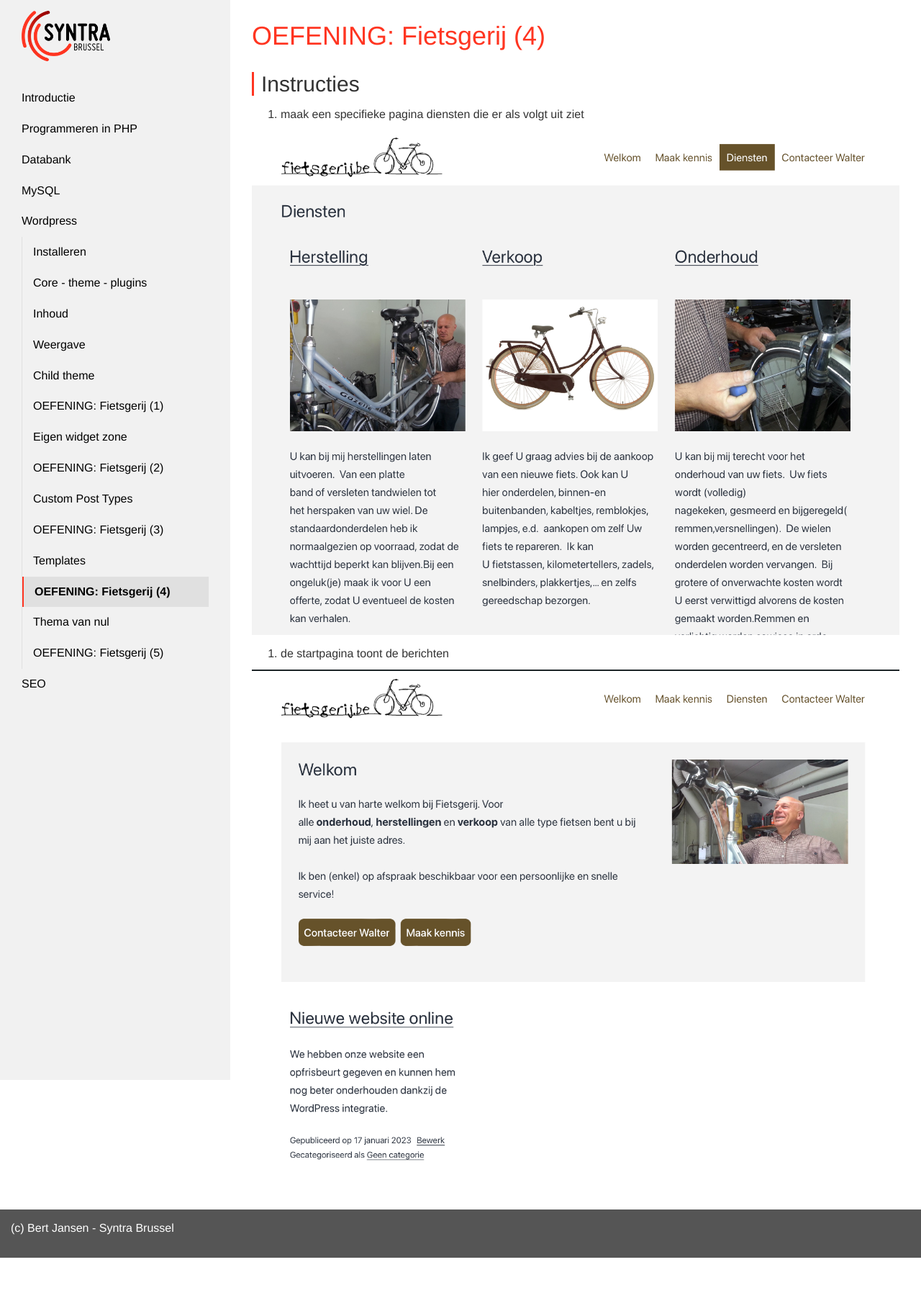
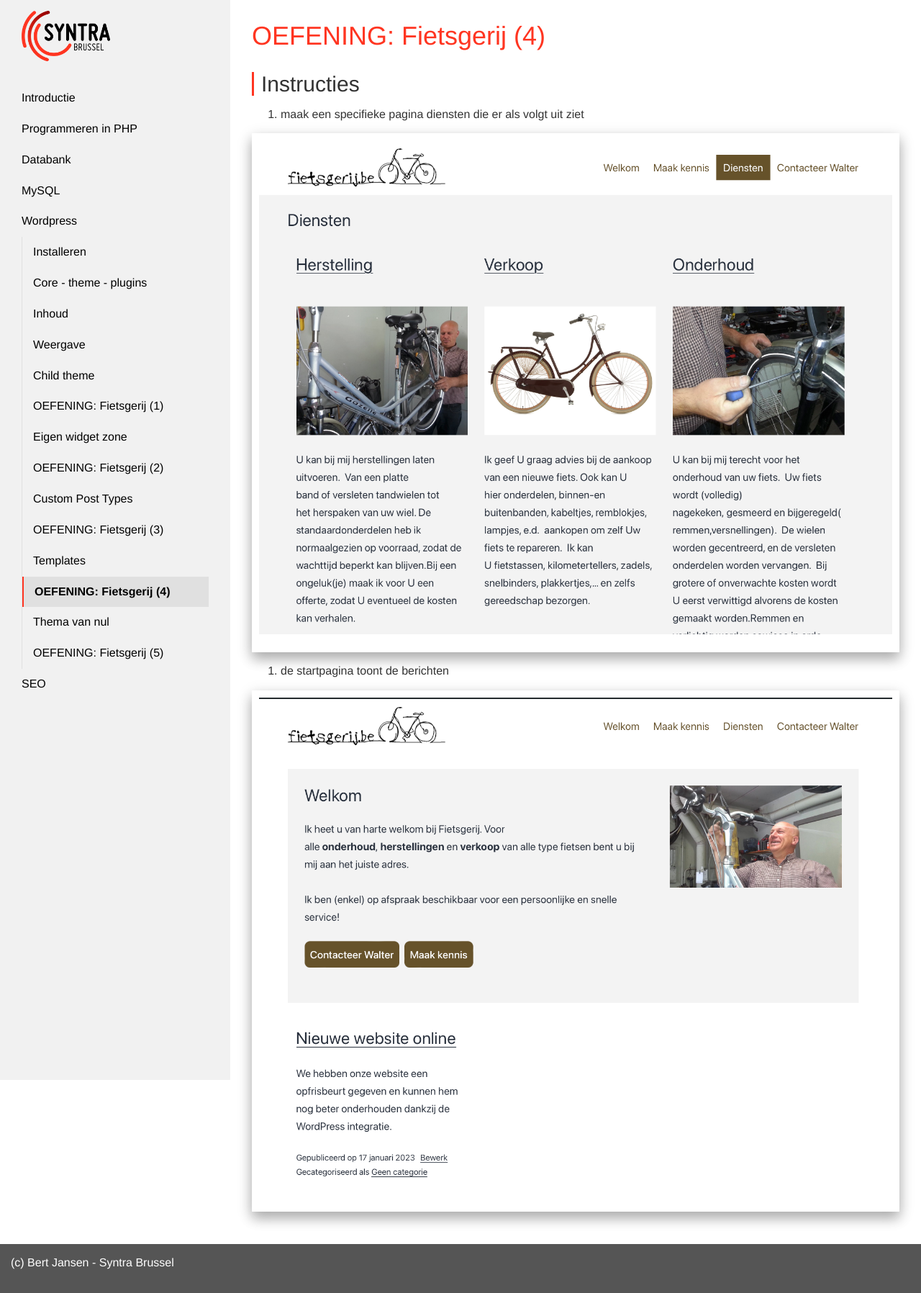
Before and after one commit to Syntra-Brussel/dynamische-webtechnieken, a Jekyll site: the page built from wordpress/oefening-fietsgerij-deel-4.md, in a window 1280 px wide. Shown: the whole page at 72% size. Built offline with Jekyll 4.4.1, drawn with Linux system fonts in a browser that asks for light colours; nearby versions of some CDN libraries; a script that is not in the unit is left out; before the commit the page ends 1747 px from its top, so only the background shows below that.

Commit message:
Update oefening-fietsgerij-deel-4.md

```diff
--- a/wordpress/oefening-fietsgerij-deel-4.md
+++ b/wordpress/oefening-fietsgerij-deel-4.md
@@ -7,8 +7,12 @@ collection: wordpress
 ## Instructies
 1. maak een specifieke pagina diensten die er als volgt uit ziet
 
+<div class="shadow">
 <img src="images/oefening_fietsgerij_deel_4_1.jpg" />
+</div>
 
 2. de startpagina toont de berichten
 
+<div class="shadow">
 <img src="images/oefening_fietsgerij_deel_4_2.jpg" />
+</div>
```
